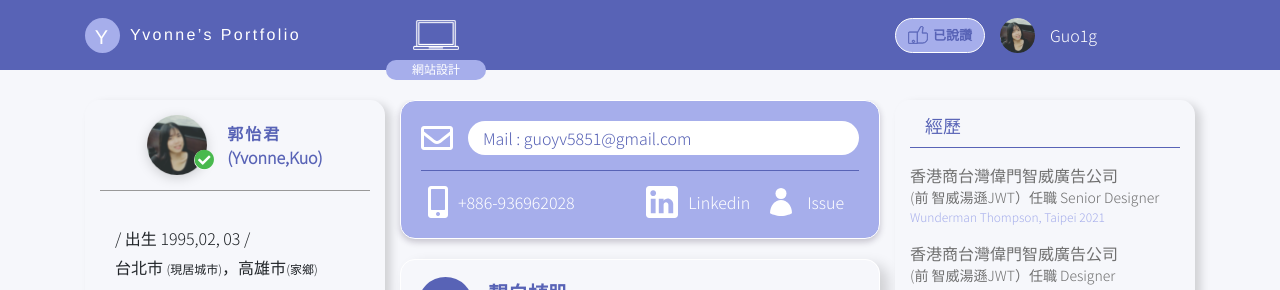
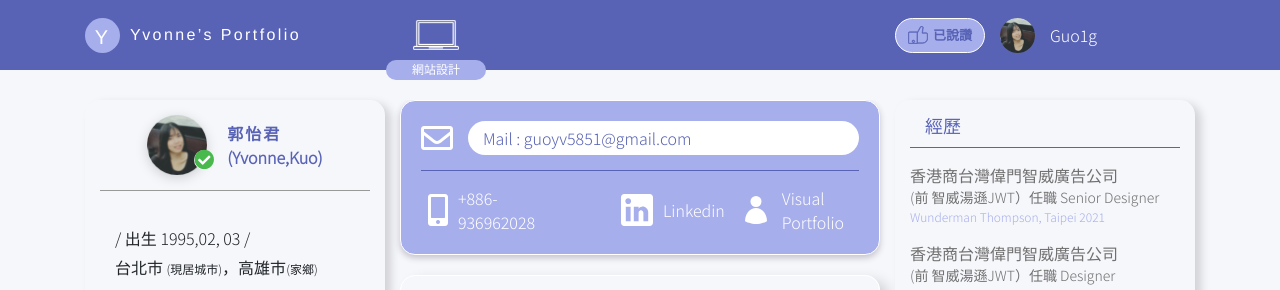
Before and after one commit to scps960740/yvo, a plain HTML site: page index.html in a window 1280 px wide. Shown: the top 290 px of the page. Drawn offline with nearby package versions, Linux system fonts and the light colour scheme; a script that the page names is missing.

Commit message:
Visual Portfolio

```diff
--- a/index.html
+++ b/index.html
@@ -262,7 +262,7 @@
                                     </li>
                                     <li>
                                         <img src="./img/user.svg" alt="" srcset="">
-                                        <a href="https://issuu.com/guoyi/docs/2020_01" target="_blank">Issue</a>
+                                        <a href="https://issuu.com/guoyi/docs/2021_03" target="_blank">Visual Portfolio</a>
                                     </li>
                                 </ul>
                             </li>
```
